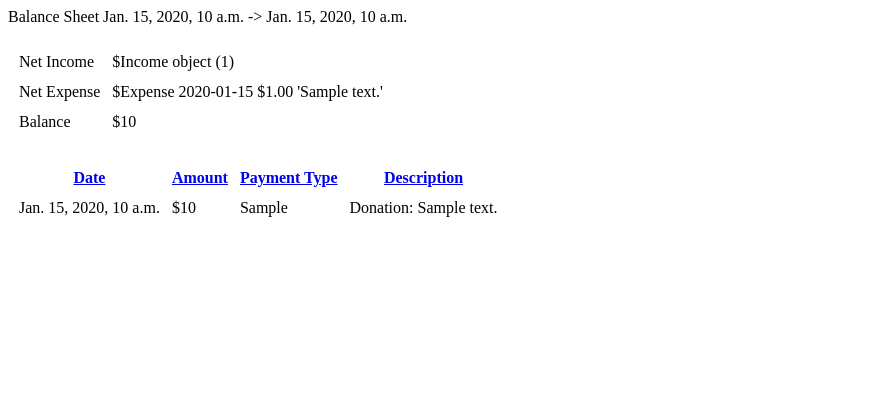
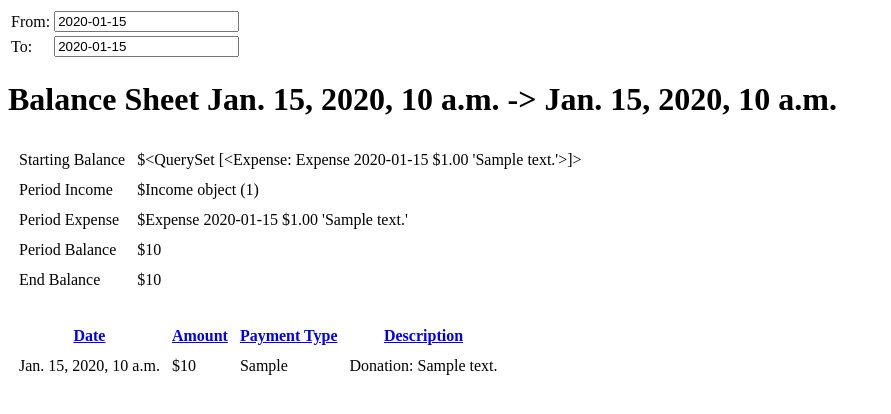
Before and after one commit to makehackvoid/mhvdb, a Django app: template templates/balance.html in a window 1280 px wide. Shown: the top 414 px of the page, without its empty margins (0-891 px from the left). Run offline with Django 3.2, Linux system fonts and the light colour scheme; tables that the repository leaves empty hold one stand-in row (values such as "Sample post"); the template is opened without the code that fills it: values that come from a table or form of the project are taken from there, most other values are stand-ins (such as "Sample title", 1, 10 or a date in 2020); some libraries are stand-ins or nearby versions.

Commit message:
Add ability to show balance sheet with specific dates

```diff
--- a/members/models.py
+++ b/members/models.py
@@ -96,6 +96,13 @@ class ExpenseManager(models.Manager):
         for r in recurring:
             simple += r.expenses_for_period(from_date,to_date)
         return sorted(simple, key=lambda e:e.date)
+
+    def balance_at_date(self, at_date):
+        expenses = list(Expense.objects.all_expenses_for_period(date(2010,1,1), at_date))
+        donations = list(Donation.objects.filter(date__lt=at_date))
+        memberpayments = list(MemberPayment.objects.filter(date__lt=at_date))
+        return sum(p.payment_value for p in memberpayments + donations) - sum(e.payment_value for e in expenses)
+
 
 class Expense(models.Model):
     via_member = models.ForeignKey(Member, null=True, blank=True)
@@ -257,7 +264,7 @@ class CostManager(models.Manager):
 
     def applicable_duration(self, membership_type, date, payment):
         """
-        Return the amount of time a payment is good for (in fractional months),
+        Return the amount of time a payment is good for (in months, as a float)
         given a particular starting date and duration. Will pro rata across discounted rates.
         """
         payment=float(payment)
--- a/templates/balance.html
+++ b/templates/balance.html
@@ -1,23 +1,58 @@
 {% load humanize %}
+<!DOCTYPE html>
+<html>
 
-<p>
+<head>
+  <title>Balance Sheet {{date_from}} -> {{date_to}}</title>
+  <meta http-equiv="Content-Type" content="text/html; charset=iso-8859-1" />
+  <link type="text/css" href="http://ajax.googleapis.com/ajax/libs/jqueryui/1.8/themes/base/jquery-ui.css" rel="stylesheet" media="all"></link>
+  <script type="text/javascript" src="http://code.jquery.com/jquery-1.7.min.js"></script>
+  <script type="text/javascript" src="https://ajax.googleapis.com/ajax/libs/jqueryui/1.8.16/jquery-ui.min.js"></script>
+  <script type="text/javascript">
+	 $(function(){
+
+	   $(".picker").datepicker({ dateFormat: 'yy-mm-dd' });
+
+	   $(".picker").change(function(){
+	     window.location.search = "from=" + $("#from").val() +
+	                          "&to=" + $("#to").val();
+        });
+	 });
+  </script>
+</head>
+
+  <table>
+	 <tr><td>From:</td><td><input class="picker" type="text" id="from" value="{{date_from|date:"Y-m-d"}}"></input></td></tr>
+	 <tr><td>To:</td><td><input class="picker" type="text" id="to" value="{{date_to|date:"Y-m-d"}}"></input></td></tr>
+  </table>
+
+  <h1>
 	 Balance Sheet {{date_from}} -> {{date_to}}
-</p>
+  </h1>
 
   <p>
 	 <table style="border-spacing: 8pt;">
 		<tr>
-	 <td>Net Income</td>
+		  <td>Starting Balance</td>
+		  <td>${{start_balance|intcomma}}</td>
+		</tr>
+		<tr>
+		  <td>Period Income</td>
 		  <td>${{income|intcomma}}</td>
 		</tr>
 		<tr>
-	 <td>Net Expense</td>
+		  <td>Period Expense</td>
 		  <td>${{expense|intcomma}}</td>
 		</tr>
 		<tr>
-	 <td>Balance</td>
-	 <td>${{balance|intcomma}}</td>
+		  <td>Period Balance</td>
+		  <td>${{period_balance|intcomma}}</td>
 		</tr>
+		<tr>
+		  <td>End Balance</td>
+		  <td>${{end_balance|intcomma}}</td>
+		</tr>
+
 	 </table>
   </p>
 
@@ -32,7 +67,7 @@ Balance Sheet {{date_from}} -> {{date_to}}
 	 <tr>
 		<td>{{item.date}}</td>
 		{% if item in expenses %}
-	 <td>-{{item.payment_value}}</td>
+		<td>-${{item.payment_value}}</td>
 		<td>{{item.payment_type}}</td>
 		<td>{{item.description}}</td>
 
@@ -48,3 +83,6 @@ Balance Sheet {{date_from}} -> {{date_to}}
 	 </tr>
 	 {% endfor %}
   </table>
+
+</body>
+</html>
```
Also changed, not shown: members/views.py (+12 -3 lines). Lines whose indentation alone changed are shown as unchanged.
